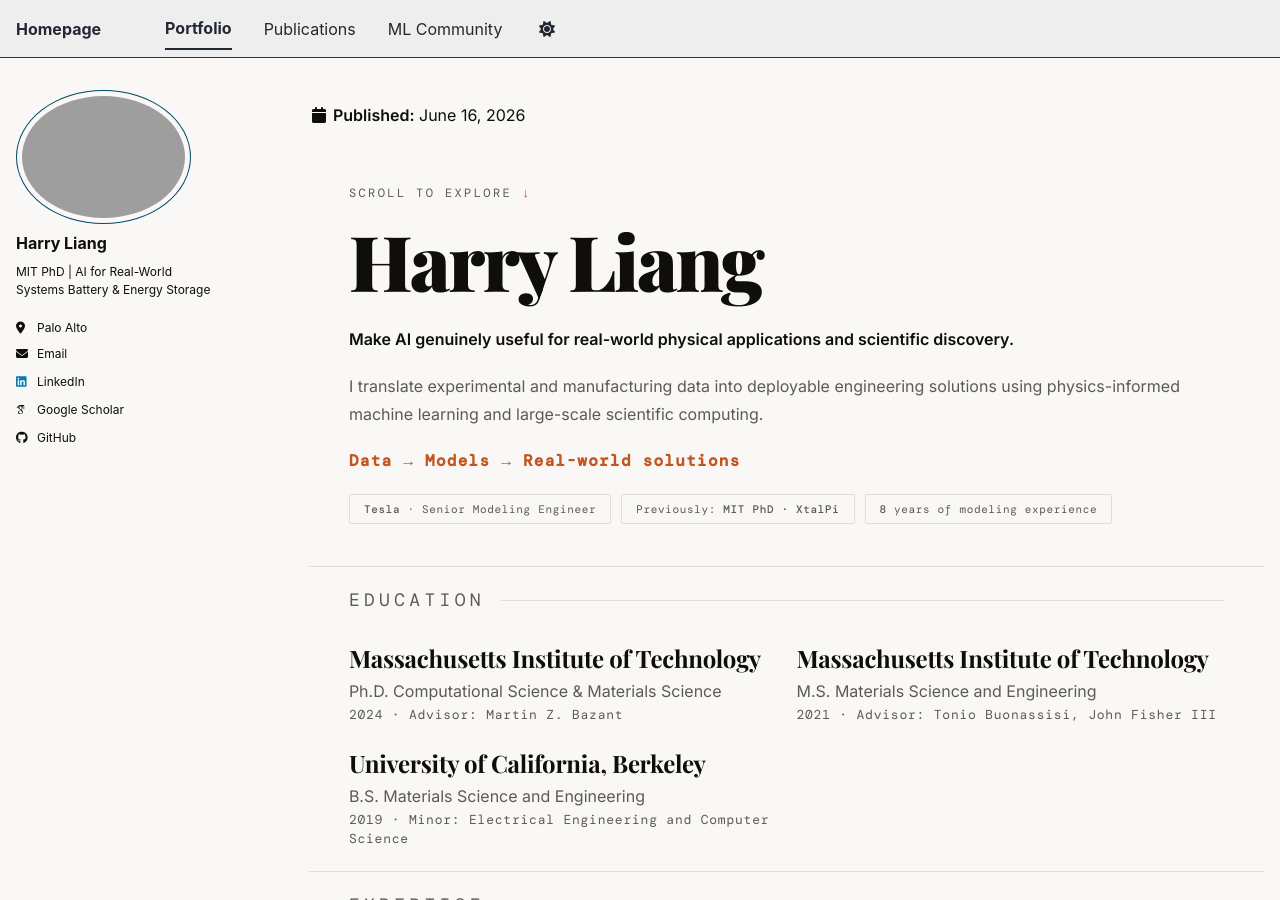
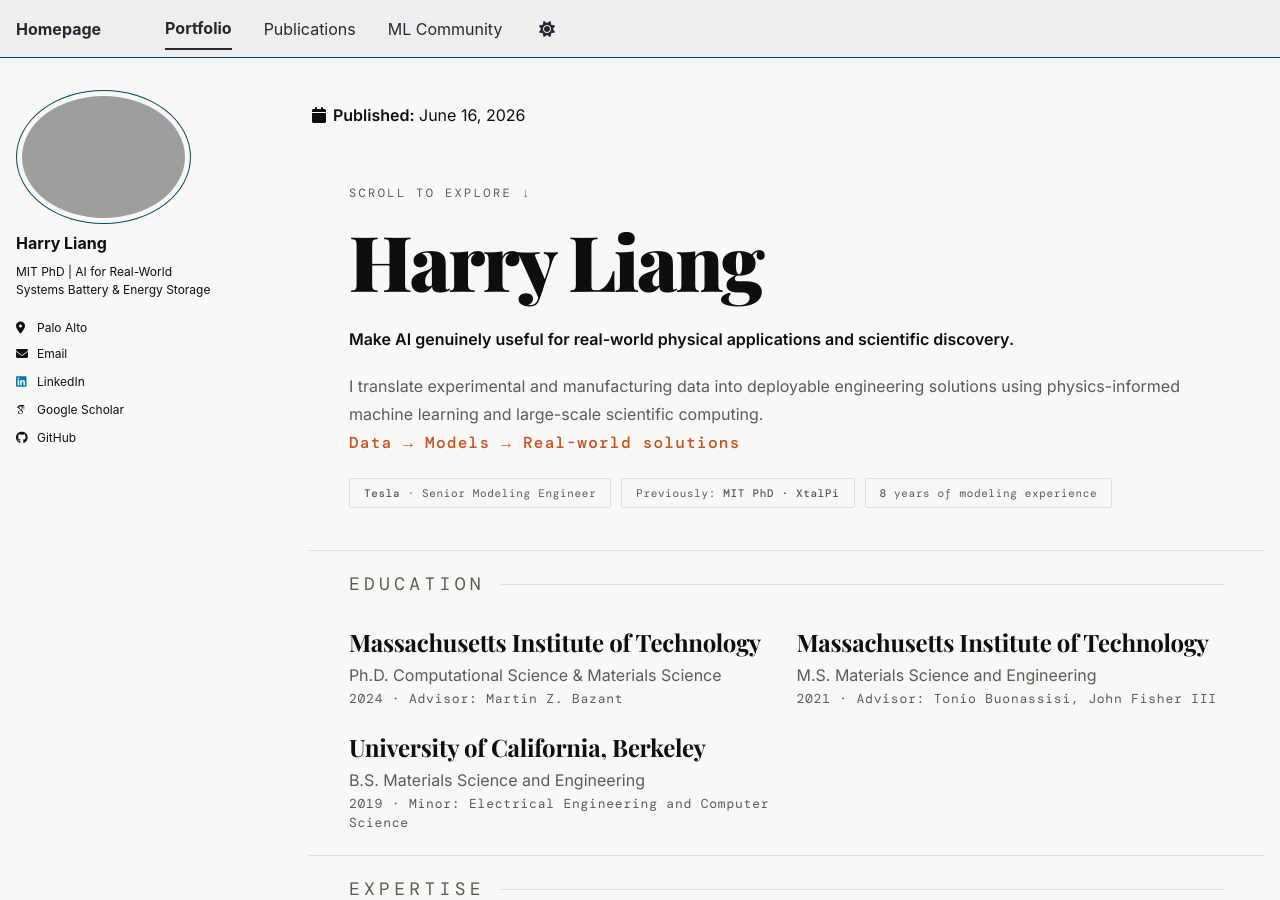
Before and after one commit to HarryQL/HarryQL.github.io, a Jekyll site: the page built from _portfolio/index.html, in a window 1280 px wide and 900 px high. Built offline with Jekyll 4.4.1, drawn with Linux system fonts in a browser that asks for light colours; some web fonts are replaced; a script bundle is joined from its source files by our own code; library files that are not in the unit come from our copies.

Commit message:
Update index.html

```diff
--- a/_portfolio/index.html
+++ b/_portfolio/index.html
@@ -307,8 +307,11 @@
       <div class="hero-scroll-hint">Scroll to explore</div>
       <h1 class="hero-headline">Harry Liang</h1>
       <p class="hero-lead"><strong>Make AI genuinely useful for real-world physical applications and scientific discovery.</strong></p>
-      <p class="hero-body">I translate experimental and manufacturing data into deployable engineering solutions using physics-informed machine learning and large-scale scientific computing.</p>
-      <p class="hero-pipeline"> <strong>Data &rarr; Models &rarr; Real-world solutions</strong></p>
+      <p class="hero-body">
+        I translate experimental and manufacturing data into deployable engineering solutions using physics-informed machine learning and large-scale scientific computing.
+        <br>
+        <span class="hero-pipeline">Data &rarr; Models &rarr; Real-world solutions</span>
+      </p>
       <div class="hero-badges">
         <div class="hero-badge"><span>Tesla</span> · Senior Modeling Engineer</div>
         <div class="hero-badge">Previously: <span>MIT PhD · XtalPi</span></div>
```
